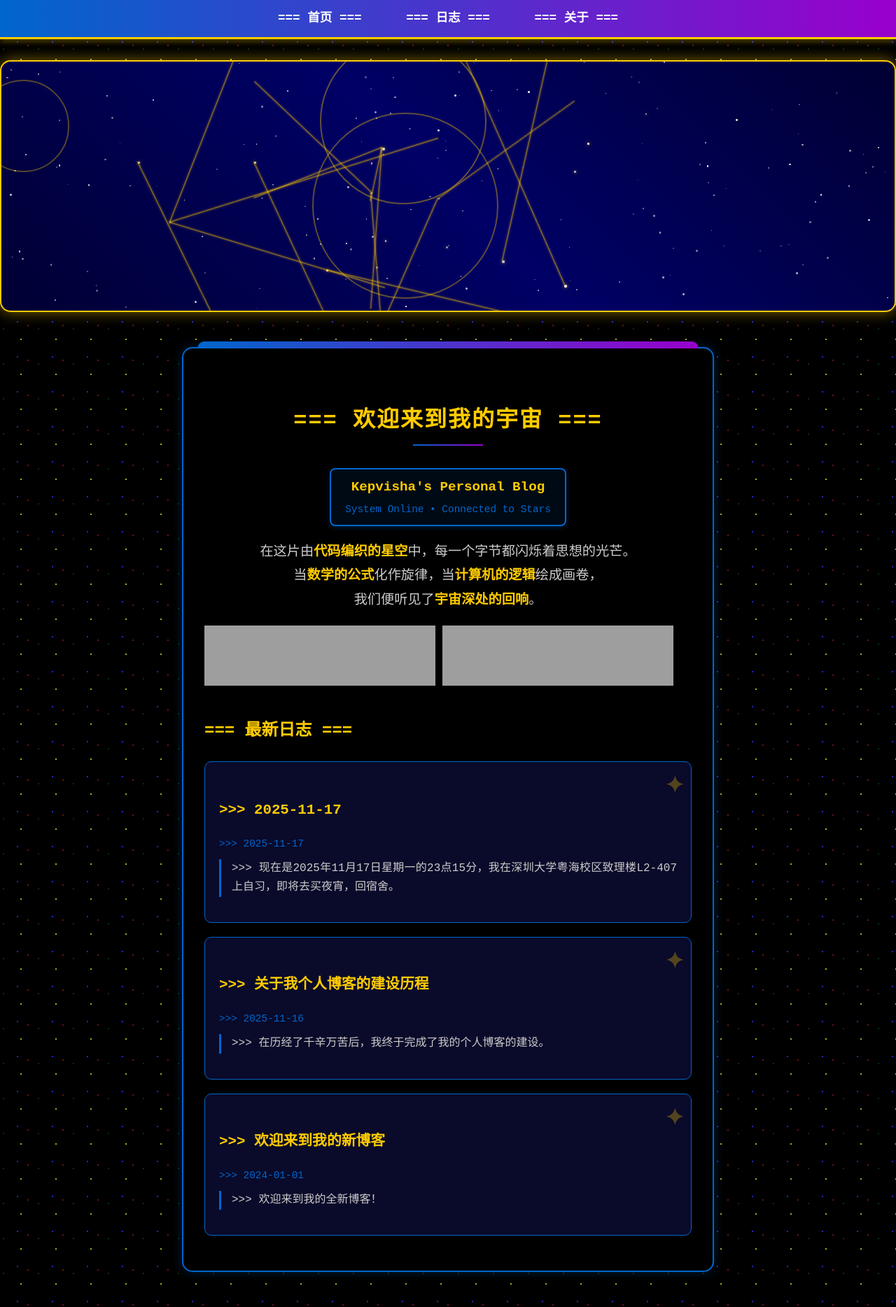
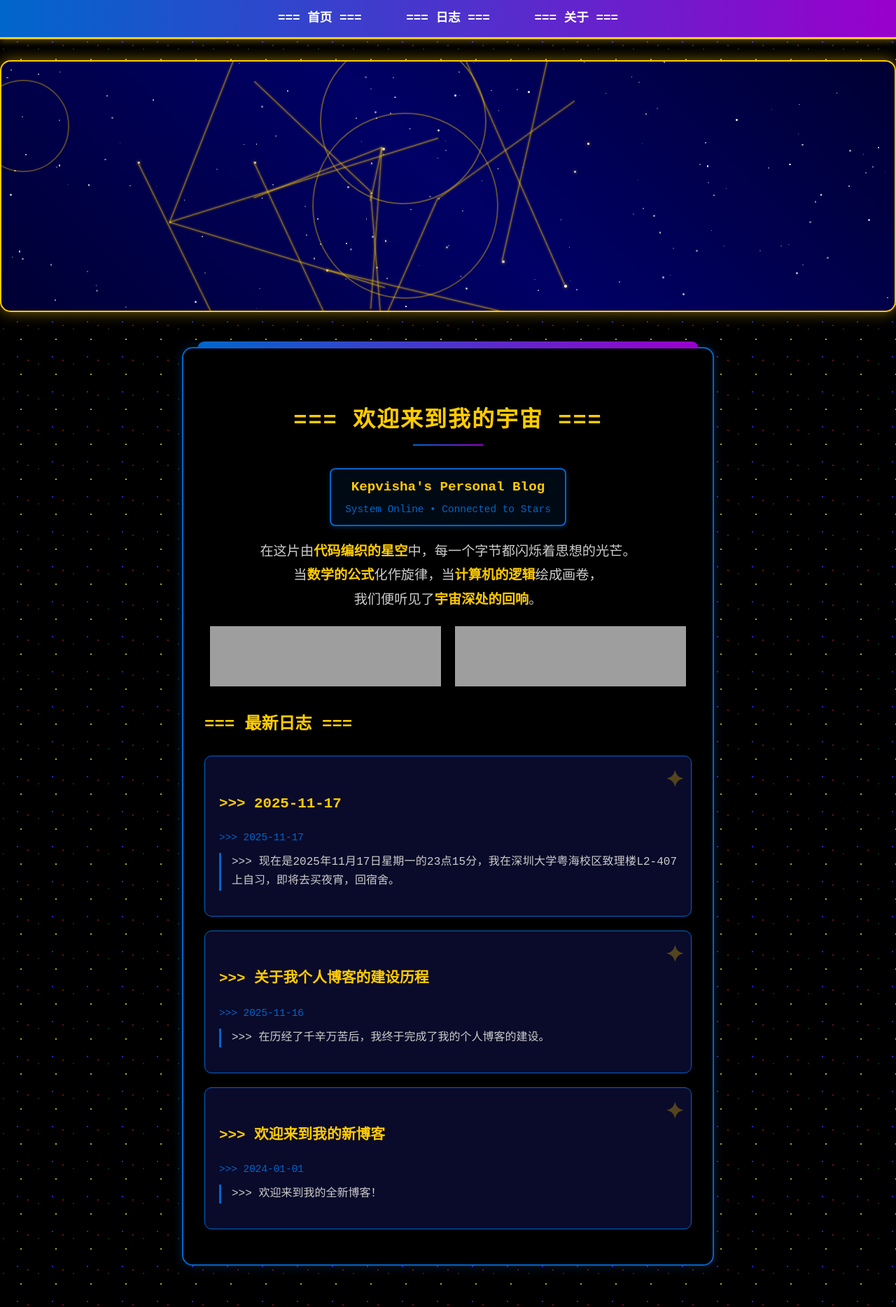
Before and after one commit to iLOVESZU-1/iLOVESZU-1.github.io, a Jekyll site: the page built from index.html, in a window 1280 px wide. Shown: the whole page at 70% size. Built offline with Jekyll 4.4.1, drawn with Linux system fonts in a browser that asks for light colours; grey boxes are pictures that could not be loaded.

Commit message:
Refactor music player layout to flexbox

```diff
--- a/index.html
+++ b/index.html
@@ -19,9 +19,11 @@ title: 首页
         我们便听见了<span class="highlight">宇宙深处的回响</span>。
     </p>
 
-    <!-- 网易云音乐外链播放器 -->
-    <iframe frameborder="no" border="0" marginwidth="0" marginheight="0" width=330 height=86 src="//music.163.com/outchain/player?type=2&id=4334582&auto=1&height=66"></iframe>
-    <iframe frameborder="no" border="0" marginwidth="0" marginheight="0" width=330 height=86 src="//music.163.com/outchain/player?type=2&id=28830336&auto=1&height=66"></iframe>
+    <!-- 网易云音乐外链播放器 (并排显示) -->
+    <div style="display: flex; justify-content: center; flex-wrap: wrap; gap: 20px; margin-top: 20px; margin-bottom: 20px;">
+        <iframe frameborder="no" border="0" marginwidth="0" marginheight="0" width=330 height=86 src="//music.163.com/outchain/player?type=2&id=4334582&auto=1&height=66"></iframe>
+        <iframe frameborder="no" border="0" marginwidth="0" marginheight="0" width=330 height=86 src="//music.163.com/outchain/player?type=2&id=28830336&auto=1&height=66"></iframe>
+    </div>
 
     <!-- 最新三条博客 -->
     <h2>=== 最新日志 ===</h2>
```
